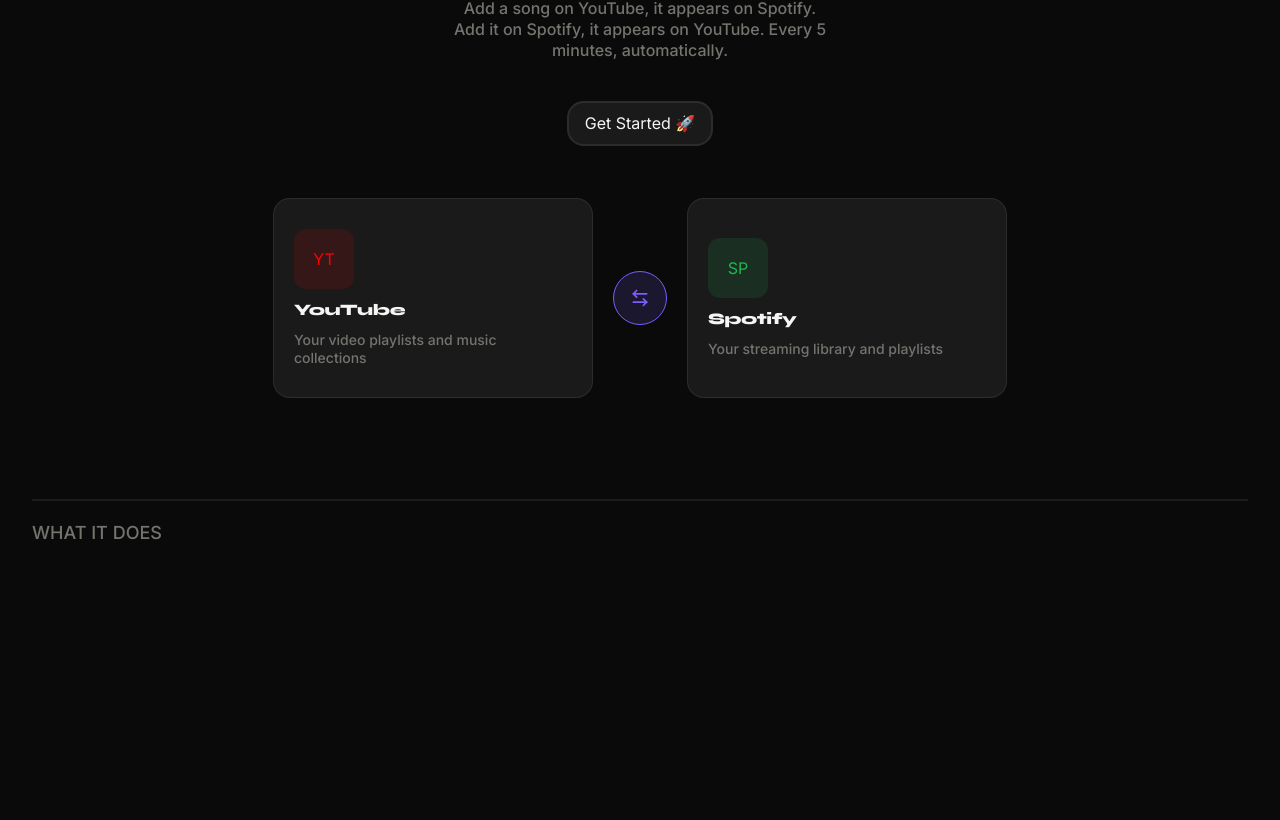
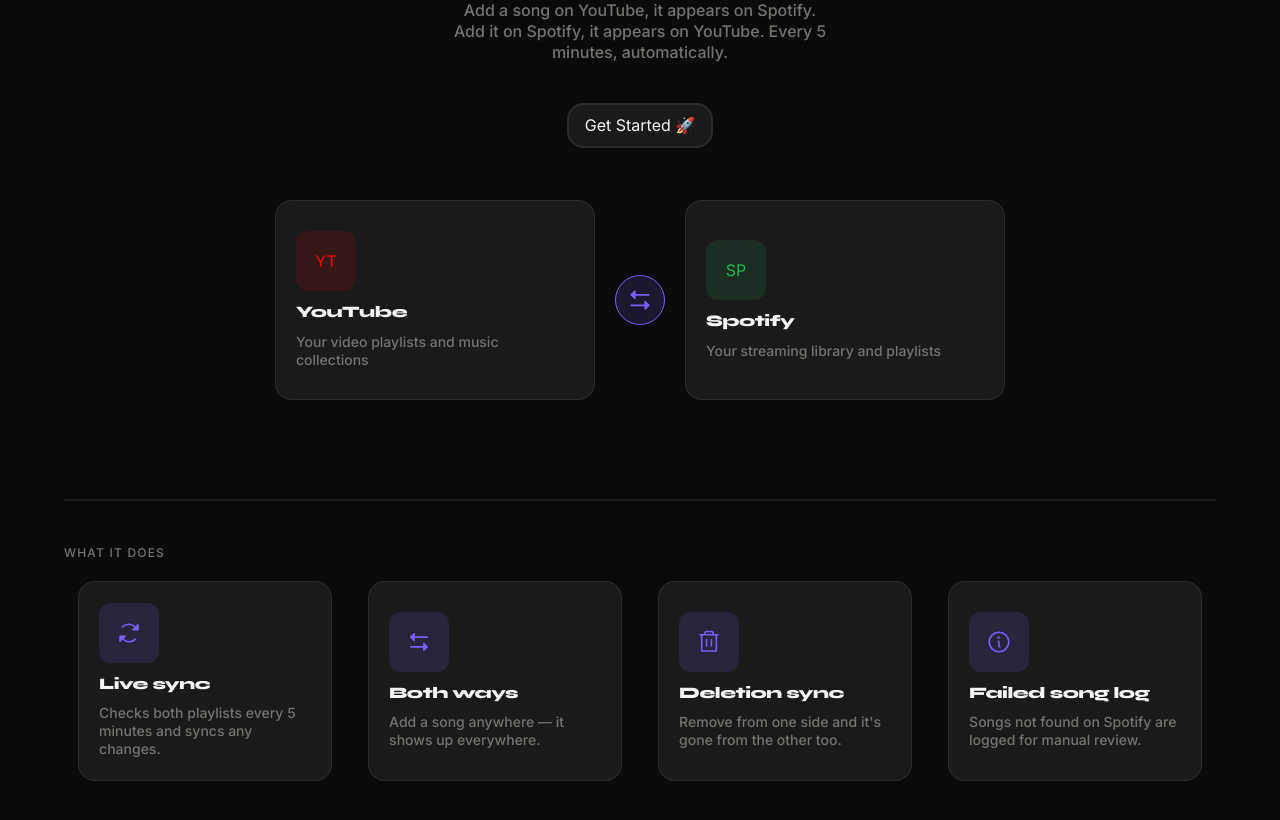
Before and after one commit to Zeedart/Syncwave, a Next.js app: page / in a window 1280 px wide. Shown: the part 478-1298 px from the top of the page. Before the commit the page ends 1022 px from the top, so only its background shows below. Built offline with nearby package versions, Linux system fonts and the light colour scheme.

Commit message:
Finished home page

```diff
--- a/app/page.tsx
+++ b/app/page.tsx
@@ -1,14 +1,15 @@
+"use client";
 import Image from "next/image";
 import Nav from "@/components/customComp/nav";
 import BlinkingDot from "@/components/customComp/blinkingDot";
 import Card from "@/components/customComp/card";
-import { ArrowDownUpIcon } from "@/components/ui/arrow-down-up-icon";
+import { ArrowsClockwiseIcon, ArrowsLeftRightIcon, TrashIcon, InfoIcon } from "@phosphor-icons/react";
 
 export default function Home() {
   return (
     <>
       <div className="w-[90%] my-0 mx-auto lg:w-full h-fit mt-20 lg:h-screen flex justify-center items-center flex-col gap-10">
-        <div className="w-50 lg:w-40 p-0.5 rounded-full bg-(--bg-card) border border-(--line) justify-center gap-3 items-center flex">
+        <div className="w-50 lg:w-40 p-1 rounded-full bg-(--bg-card) border border-(--line) justify-center gap-3 items-center flex">
           <BlinkingDot width={10} height={10} />
           <p className="text-sm text-(--text-muted)">Always in sync</p>
         </div>
@@ -22,18 +23,45 @@
             Add a song on YouTube, it appears on Spotify. Add it on Spotify, it appears on YouTube. Every 5 minutes, automatically.
           </p>
         </div>
-        <button className="bg-(--bg-card) border-2 border-(--line)  text-(--text) hover:bg-(--syncwave-hover) py-2 px-4 rounded-xl transition-colors">
+        <button className="bg-(--bg-card) hover:text-white border-2 border-(--line)  text-(--text) hover:bg-(--syncwave-hover) py-2 px-4 rounded-xl transition-colors">
           Get Started 🚀
         </button>
         <div className="w-full lg:w-[80%]  flex lg:flex-row flex-col gap-5 lg:mt-3 justify-center items-center">
           <Card logo="YT" label="YouTube" description="Your video playlists and music collections" logoBg="bg-(--bg-youtube)" logoColor="text-(--youtube)" />
-          <ArrowDownUpIcon size={20} color="var(--syncwave)" className="lg:transform border border-(--syncwave) lg:rotate-90 bg-[rgb(124,92,252,0.15)] p-4 rounded-full" />
+          <ArrowsLeftRightIcon size={50} weight="fill" color="#7C5CFC" className="transform rotate-90 lg:rotate-0 border border-(--syncwave) bg-[rgb(124,92,252,0.15)] rounded-full p-2.5" />
           <Card logo="SP" label="Spotify" description="Your streaming library and playlists" logoBg="bg-(--bg-spotify)" logoColor="text-(--spotify)" />
         </div>
       </div>
-      <hr className="w-[90%] lg:w-[95%] mt-10 mx-auto border border-(--line)" />
-      <div className="w-[90%] mt-5 lg:w-[95%] mx-auto flex flex-col lg:flex-row justify-between items-center gap-5">
-        <p className="text-lg font-inter text-(--text-muted)">WHAT IT DOES</p>
+      <hr className="w-[90%] lg:w-[90%] mt-10 mx-auto border border-(--line)" />
+
+      <div className="w-[90%] mx-auto mt-3 mb-10 pt-8">
+        <p className="text-xl lg:text-xs text-center lg:text-left font-semibold tracking-widest uppercase text-(--text-muted) mb-5">What it does</p>
+        <div className="grid grid-cols-1 justify-items-center lg:grid-cols-4 gap-2">
+          <Card
+            logo={<ArrowsClockwiseIcon color="#7C5CFC" weight="fill" size={26} />}
+            label="Live sync"
+            description="Checks both playlists every 5 minutes and syncs any changes."
+            logoBg="bg-[rgb(124,92,252,0.15)]"
+          />
+          <Card
+            logo={<ArrowsLeftRightIcon size={26} weight="fill" color="#7C5CFC" />}
+            label="Both ways"
+            description="Add a song anywhere — it shows up everywhere."
+            logoBg="bg-[rgb(124,92,252,0.15)]"
+          />
+          <Card
+            logo={<TrashIcon color="#7C5CFC" size={26} />}
+            label="Deletion sync"
+            description="Remove from one side and it's gone from the other too."
+            logoBg="bg-[rgb(124,92,252,0.15)]"
+          />
+          <Card
+            logo={<InfoIcon color="#7C5CFC" size={26} />}
+            label="Failed song log"
+            description="Songs not found on Spotify are logged for manual review."
+            logoBg="bg-[rgb(124,92,252,0.15)]"
+          />
+        </div>
       </div>
     </>
   );
--- a/package.json
+++ b/package.json
@@ -9,6 +9,8 @@
     "lint": "eslint"
   },
   "dependencies": {
+    "@fortawesome/fontawesome-free": "^7.3.0",
+    "@phosphor-icons/react": "^2.1.10",
     "class-variance-authority": "^0.7.1",
     "clsx": "^2.1.1",
     "lucide-react": "^1.22.0",
```
Also changed, not shown: 1 other file (tests, documents, lock files or other folders).
